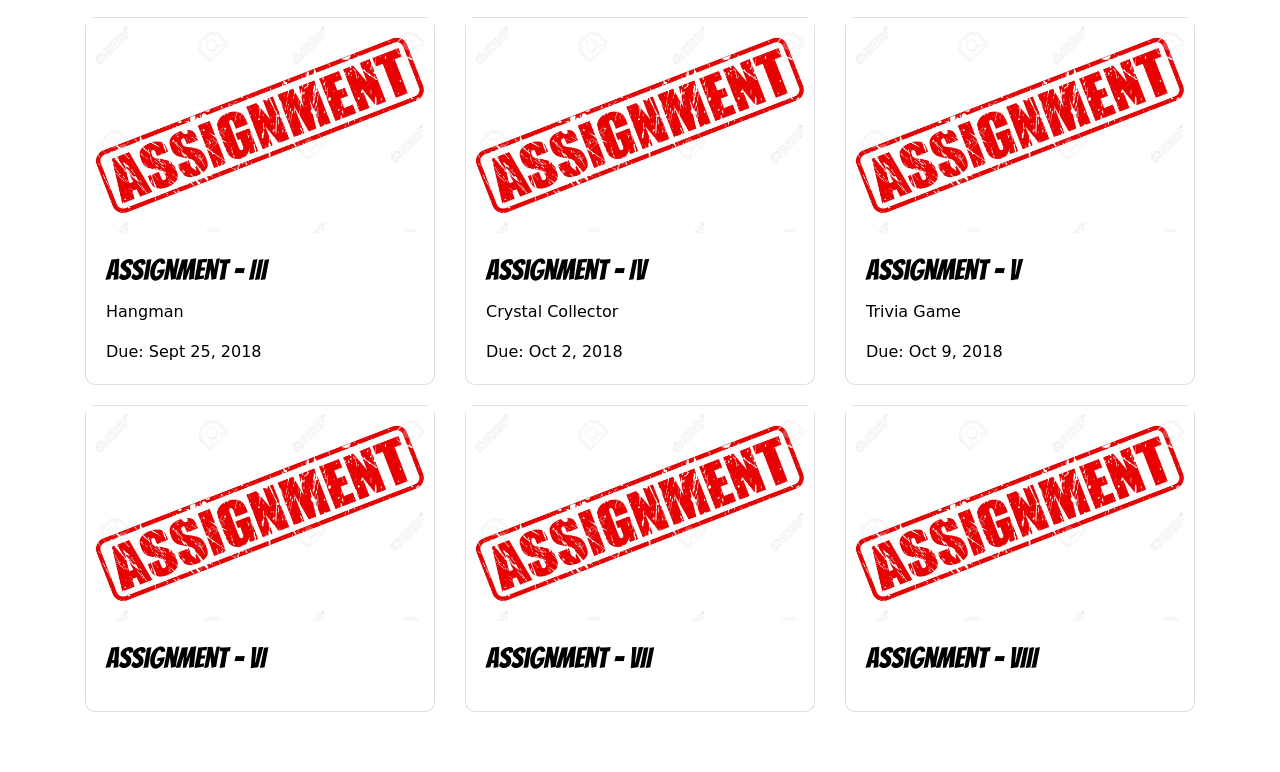
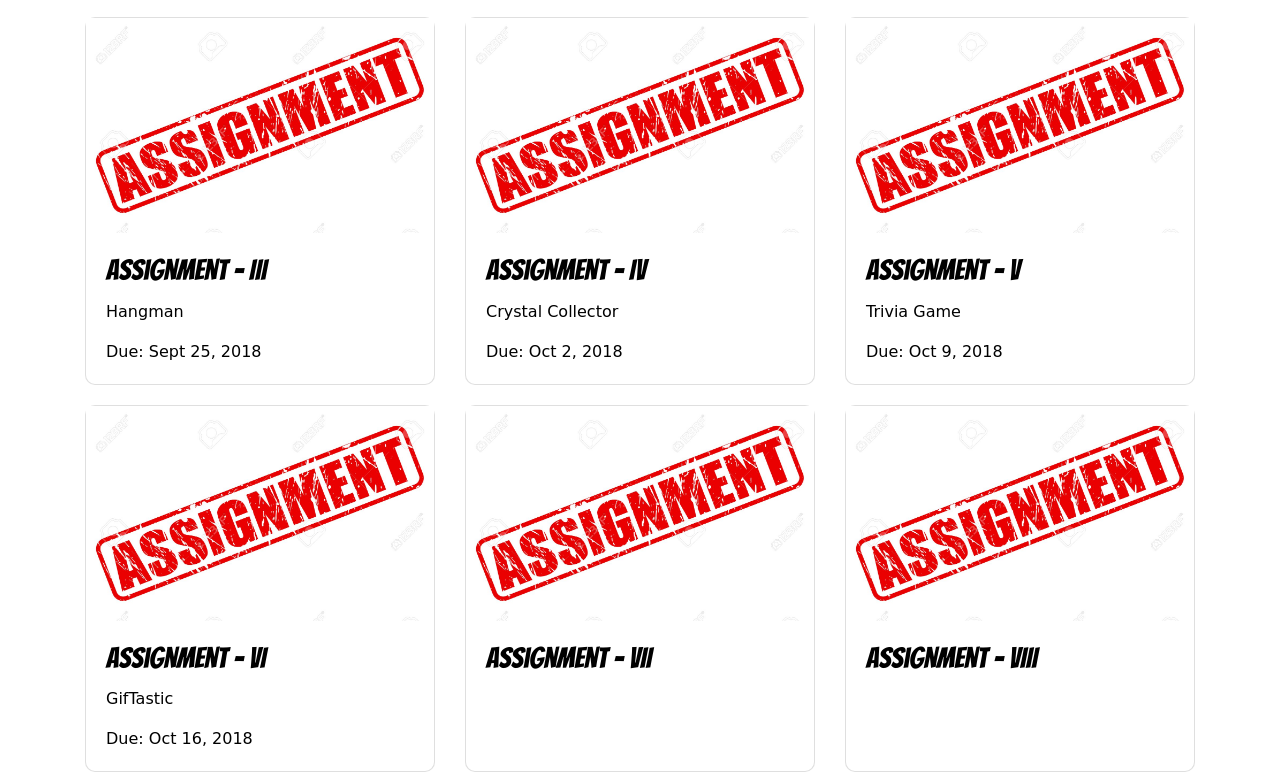
Before and after one commit to john2893/portfolio, a plain HTML site: page portfolio.html in a window 1280 px wide. Shown: the part 477-1249 px from the top of the page. Before the commit the page ends 1189 px from the top, so only its background shows below. Drawn offline with nearby package versions, Linux system fonts and the light colour scheme; a web font is replaced by a local one.

Commit message:
portfolio addition

```diff
--- a/portfolio.html
+++ b/portfolio.html
@@ -77,11 +77,11 @@
       </div>
       <div class="card-deck">
         <div class="card">
-          <a href="#"><img class="card-img-top" src="images/assignment.jpg" alt="Card image cap"></a>
+          <a href="https://sujith-john.github.io/GifTastic/index.html"><img class="card-img-top" src="images/assignment.jpg" alt="Card image cap"></a>
           <div class="card-body">
             <h5 class="card-title">Assignment - VI</h5>
-            <p class="card-text "></p>
-            <p class="card-text "></p>
+            <p class="card-text ">GifTastic</p>
+            <p class="card-text ">Due: Oct 16, 2018</p>
 
           </div>
         </div>
```
